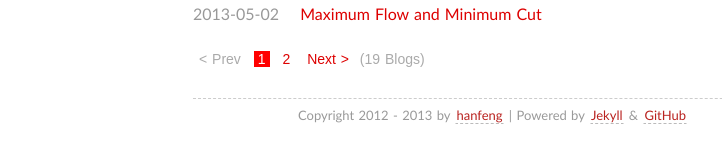
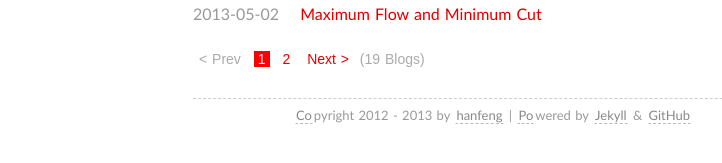
Before and after one commit to mlnotes/mlnotes.github.com, a Jekyll site: the page built from index.html, in a window 1280 px wide. Shown: the part 564-727 px from the top of the page, without its empty margins (147-869 px from the left). Built offline with Jekyll 4.4.1, drawn with Linux system fonts in a browser that asks for light colours; some web fonts are replaced; Markdown is read by kramdown in place of the engine named in the settings; the list of posts is cut into pages by our own code; comment, search, counter and statistics services are not loaded.

Commit message:
add hidden links

```diff
--- a/_layouts/default.html
+++ b/_layouts/default.html
@@ -41,8 +41,8 @@
 
     <footer>
         <p><small>
-			Copyright 2012 - {{site.time | date:"%Y"}} by <a href="/about/">hanfeng</a> |
-			Powered by <a href="https://github.com/mojombo/jekyll">Jekyll</a> & <a href="http://pages.github.com">GitHub</a>
+			<a href="https://github.com/mlnotes/mlnotes.github.com/new/master/_posts" target="_blank" title="New Post">Co</a>pyright 2012 - {{site.time | date:"%Y"}} by <a href="/about/">hanfeng</a> |
+			<a href="https://github.com/mlnotes/mlnotes.github.com/edit/master/{{page.path}}" target="_blank" title="Edit Page">Po</a>wered by <a href="https://github.com/mojombo/jekyll">Jekyll</a> & <a href="http://pages.github.com">GitHub</a>
 		</small></p>
     </footer>
 
--- a/media/css/style.css
+++ b/media/css/style.css
@@ -75,17 +75,20 @@ footer a {
 margin: 1px;
 border: 1px solid rgba(1,1,1,0);
 border-bottom: 1px dashed #BBB;
-color: #B9221F;
+/* color: #B9221F; */
+color: #888;
 text-decoration: none;
 }
 
 footer a:hover {
+	/*
 	color: rgba(250,250,250,1.0) !important;
     -webkit-border-radius: 4px;
     border: 1px solid rgba(0,0,0,0.45);
     text-shadow: rgba(0,0,0,0.6) 0px -1px 0px;
 	background: -webkit-gradient(linear, left top, left bottom, from(rgba(110,110,110,1.0)), to(rgba(100,100,100,1.0)));
 	-webkit-box-shadow: rgba(0,0,0,1.0) 0px 0px 2px,rgba(255,255,255,0.15) 0px 1px 1px inset;
+	*/
 	text-decoration: none;
 }
 
```
